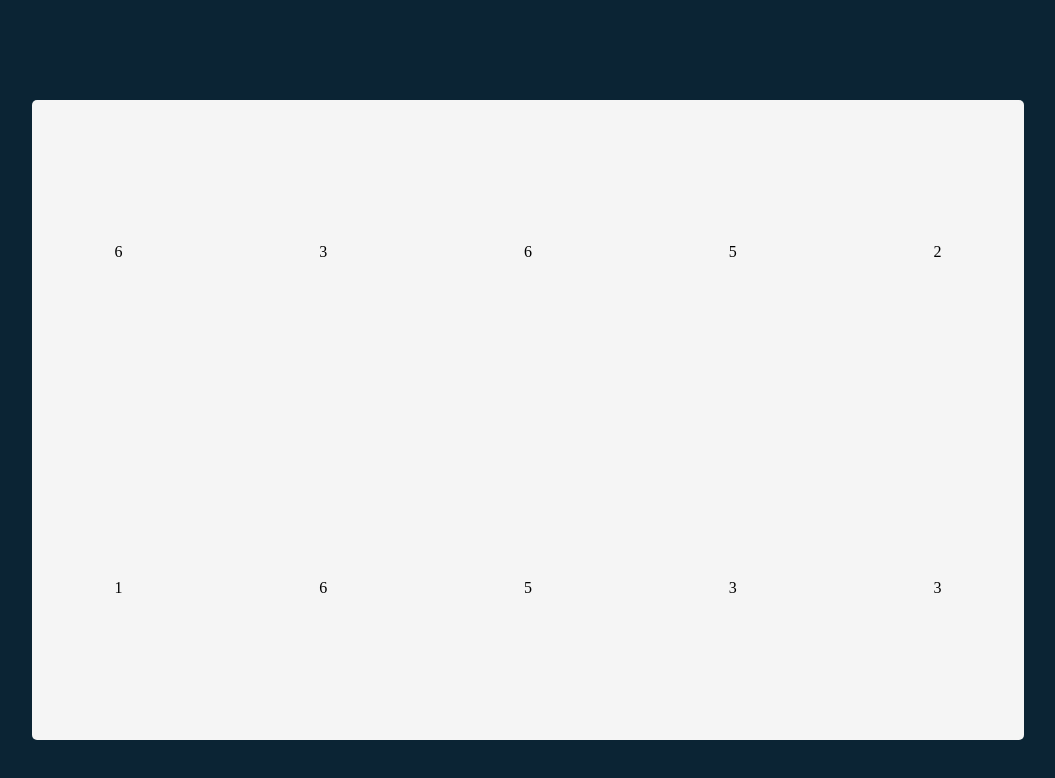
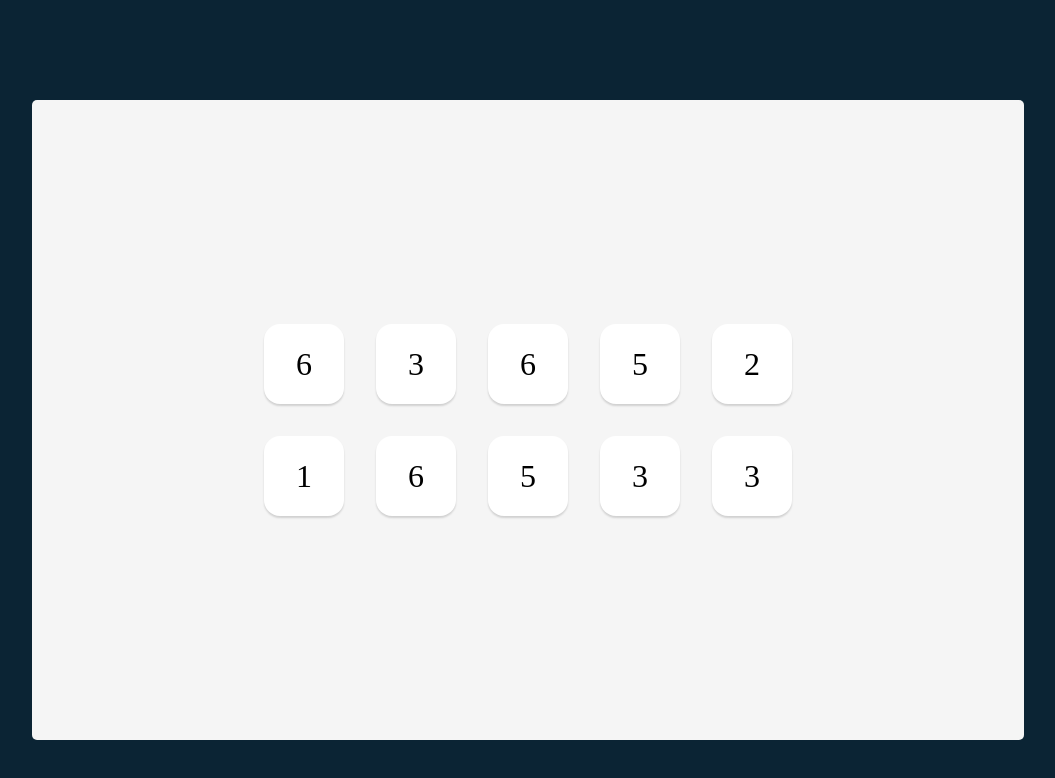
Before and after one commit to yektt/tenzies, a React (Create React App) app: page / in a window 1280 px wide. Shown: the top 778 px of the page, without its empty margins (112-1167 px from the left). Built offline with nearby package versions, Linux system fonts and the light colour scheme.

Commit message:
Styled die component and main

```diff
--- a/src/components/Die.js
+++ b/src/components/Die.js
@@ -2,14 +2,30 @@
 import { css } from "@emotion/react";
 
 function Die(props) {
-  return <div css={style}>{props.value}</div>;
+  return (
+    <div css={style}>
+      <div>{props.value}</div>
+    </div>
+  );
 }
 
 const style = css`
-  min-height: calc((80vh - 2rem) / 2);
   display: flex;
   justify-content: center;
   align-items: center;
+
+  > div {
+    height: 5rem;
+    width: 5rem;
+    font-size: 2rem;
+    background-color: white;
+    box-shadow: 0px 2px 2px rgba(0, 0, 0, 0.15);
+    border-radius: 1rem;
+    display: flex;
+    justify-content: center;
+    align-items: center;
+    cursor: pointer;
+  }
 `;
 
 export default Die;
--- a/src/index.css
+++ b/src/index.css
@@ -14,4 +14,9 @@ main {
   max-width: 80%;
   margin: 10vh auto;
   border-radius: 5px;
+
+  display: flex;
+  flex-direction: column;
+  justify-content: center;
+  align-items: center;
 }
```
